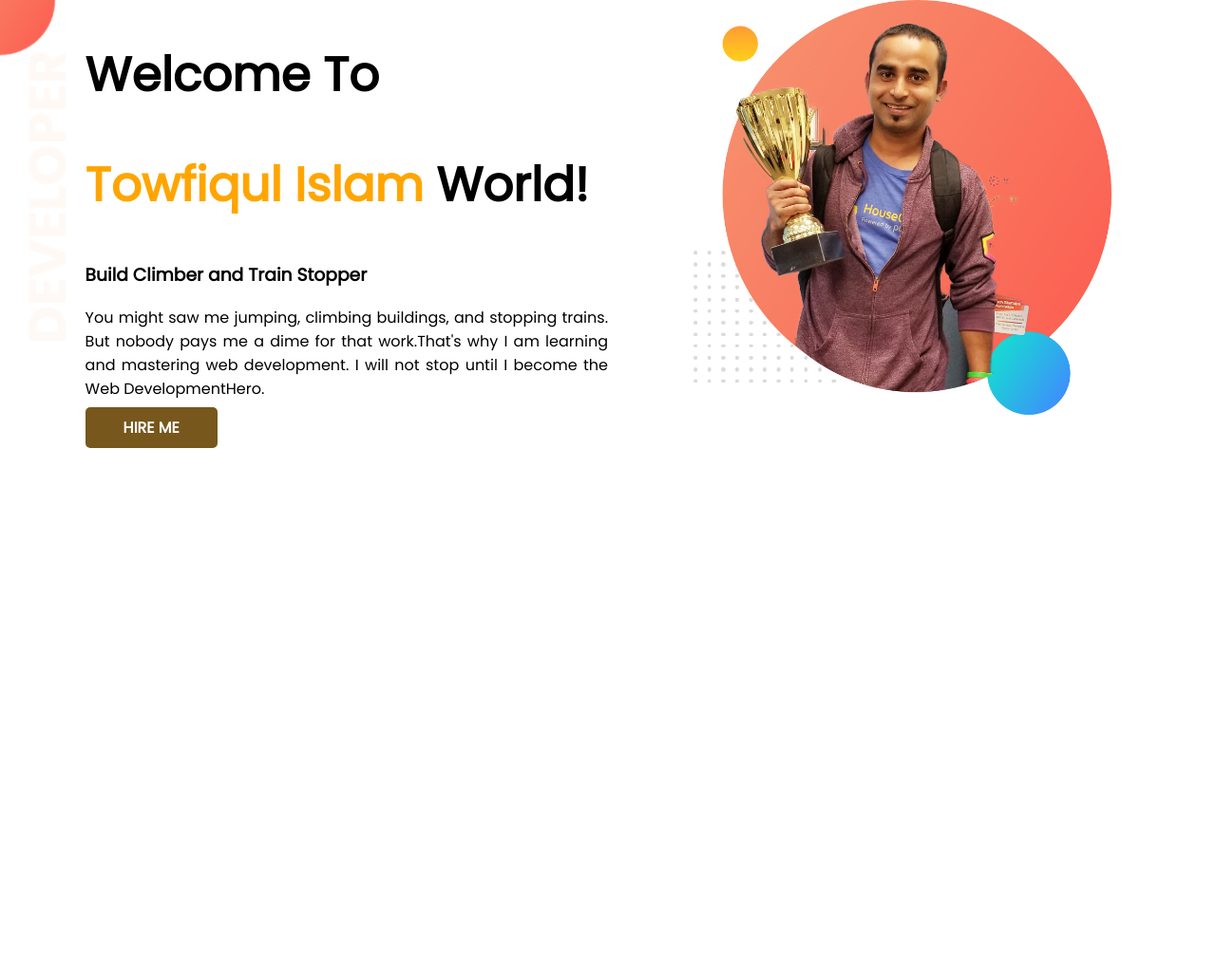
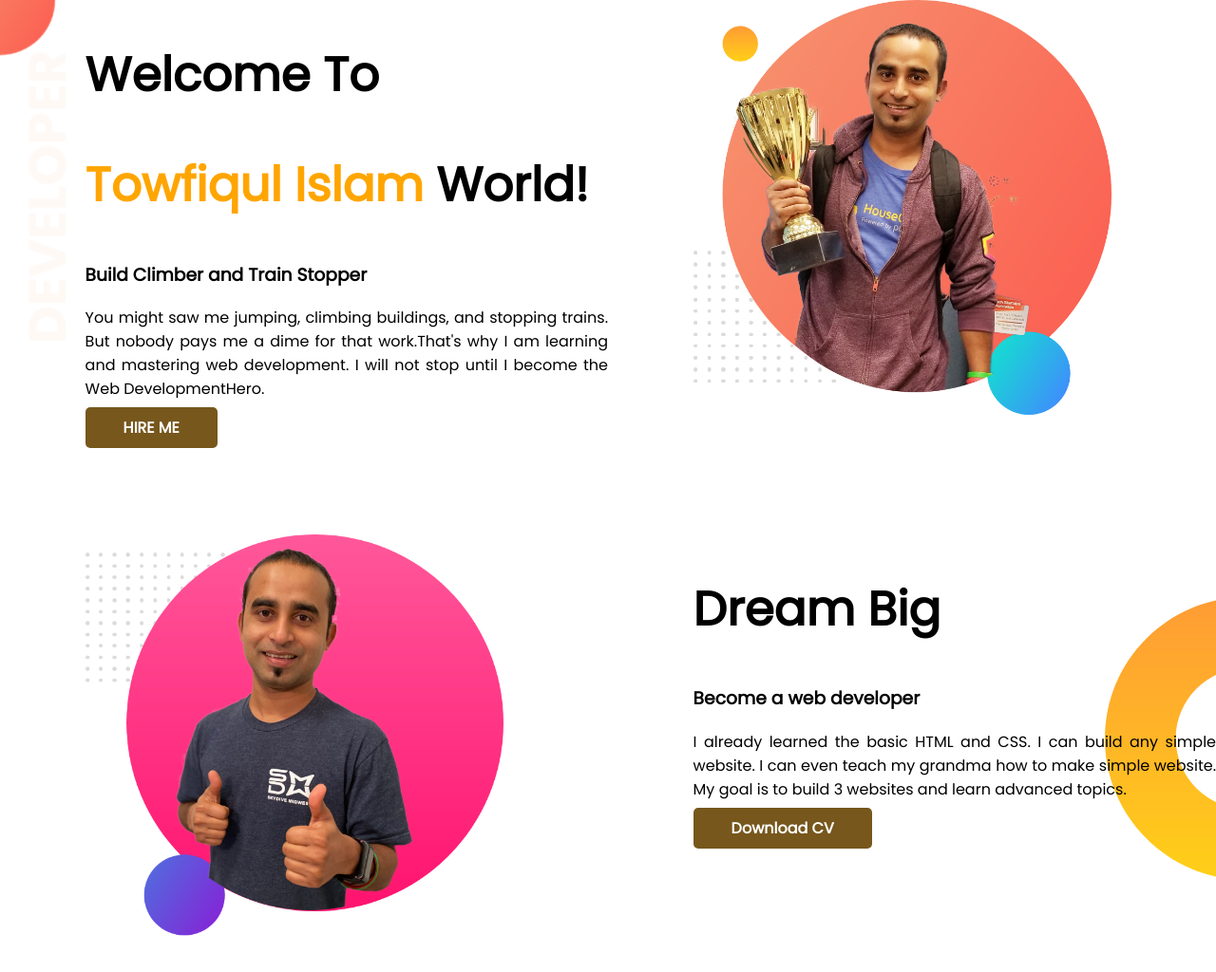
Before and after one commit to towfiqulislamrokib/Developer-protfolio, a plain HTML site: page index.html in a window 1280 px wide. Shown: the whole page at 95% size. Before the commit the page ends 800 px from the top, so only its background shows below. Drawn offline with Linux system fonts and the light colour scheme.

Commit message:
Dream added

```diff
--- a/index.html
+++ b/index.html
@@ -30,6 +30,18 @@
             <img src="images/jhankar.png" alt="">
         </div>
     </section>
+    <section class="dream-big">
+        <div class="half-width">
+            <img src="images/jhankar2.png" alt="">
+        </div>
+        <div class="half-width">
+            <h1>Dream Big</h1>
+            <h3>Become a web developer</h3>
+            <p>I already learned the basic HTML and CSS. I can build any simple website. I can even teach my grandma how
+                to make simple website. My goal is to build 3 websites and learn advanced topics.</p>
+            <a target="_blank" class="link-button" href="">Download CV</a>
+        </div>
+    </section>
 </body>
 
 </html>
--- a/style.css
+++ b/style.css
@@ -13,6 +13,7 @@ h1 {
 
 section {
     display: flex;
+    margin-bottom: 100px;
 }
 
 .half-width {
@@ -42,3 +43,10 @@ section {
     background-image: url(images/top-banner.png);
     background-repeat: no-repeat;
 }
+
+.dream-big {
+    background-image: url(images/dream-bg.png);
+    background-repeat: no-repeat;
+    background-position: right;
+
+}
```
